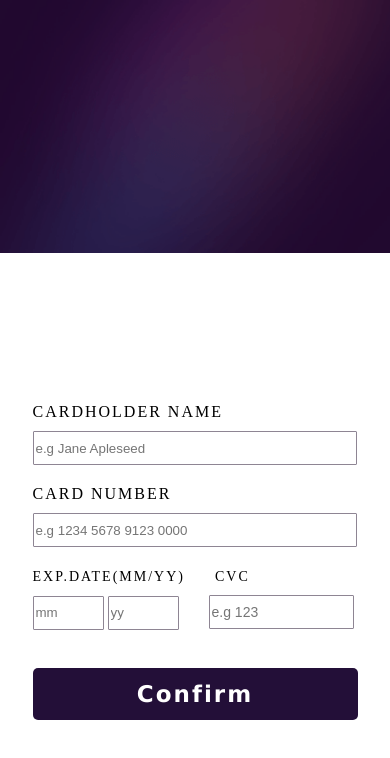
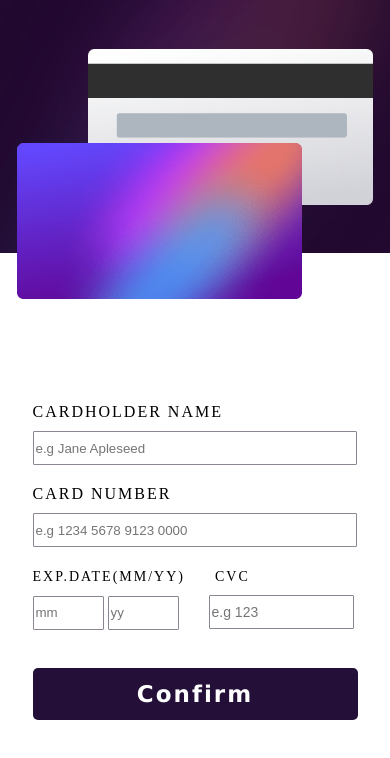
Before and after one commit to asadmash/13.Interactive-card-design, a plain HTML site: page index.html in a window 390 px wide. Drawn offline with Linux system fonts and the light colour scheme; a web font is replaced by a local one.

Commit message:
mobile(M) design complete

```diff
--- a/css/style.scss
+++ b/css/style.scss
@@ -48,7 +48,23 @@ body {
   background-repeat: no-repeat;
   background-size: cover;
 }
-
+#card-holder {
+  position: relative;
+  #card-back {
+    width: 73%;
+position: absolute;
+top: -204px;
+right: 17px;
+z-index: 1;
+  }
+  #card-front {
+width: 73%;
+position: absolute;
+top: -110px;
+left: 17px;
+z-index: 2;
+  }
+}
 .form-holder {
   padding: 150px 0 30px;
   margin: 0 25px;
@@ -109,7 +125,7 @@ input:focus {
     }
     button:hover {
       cursor: pointer;
-      background-color: #2e214e;
+      background-color: #3d2c69;
     }
     button:focus {
       background-color: #451b3d;
--- a/index.html
+++ b/index.html
@@ -21,6 +21,10 @@
 <section class="container">
   <section class="banner">
 
+  </section>
+  <section id="card-holder">
+    <img src="./images/bg-card-back.png" alt="card-back" id="card-back">
+    <img src="./images/bg-card-front.png" alt="card-front" id="card-front">
   </section>
   <section class="form-holder">
     <form action="#">
```
Also changed, not shown: css/style.css, 1 other file.
